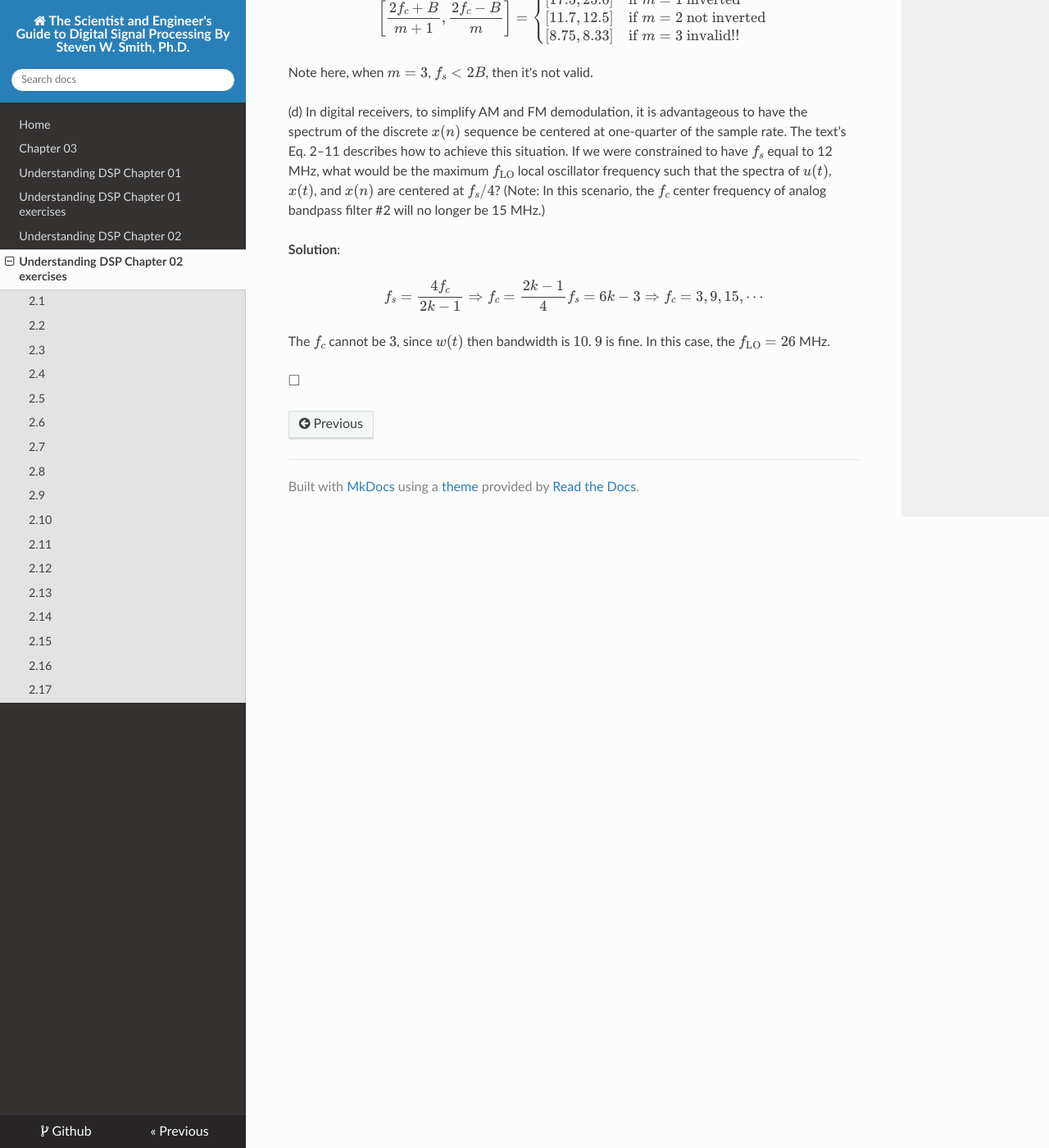
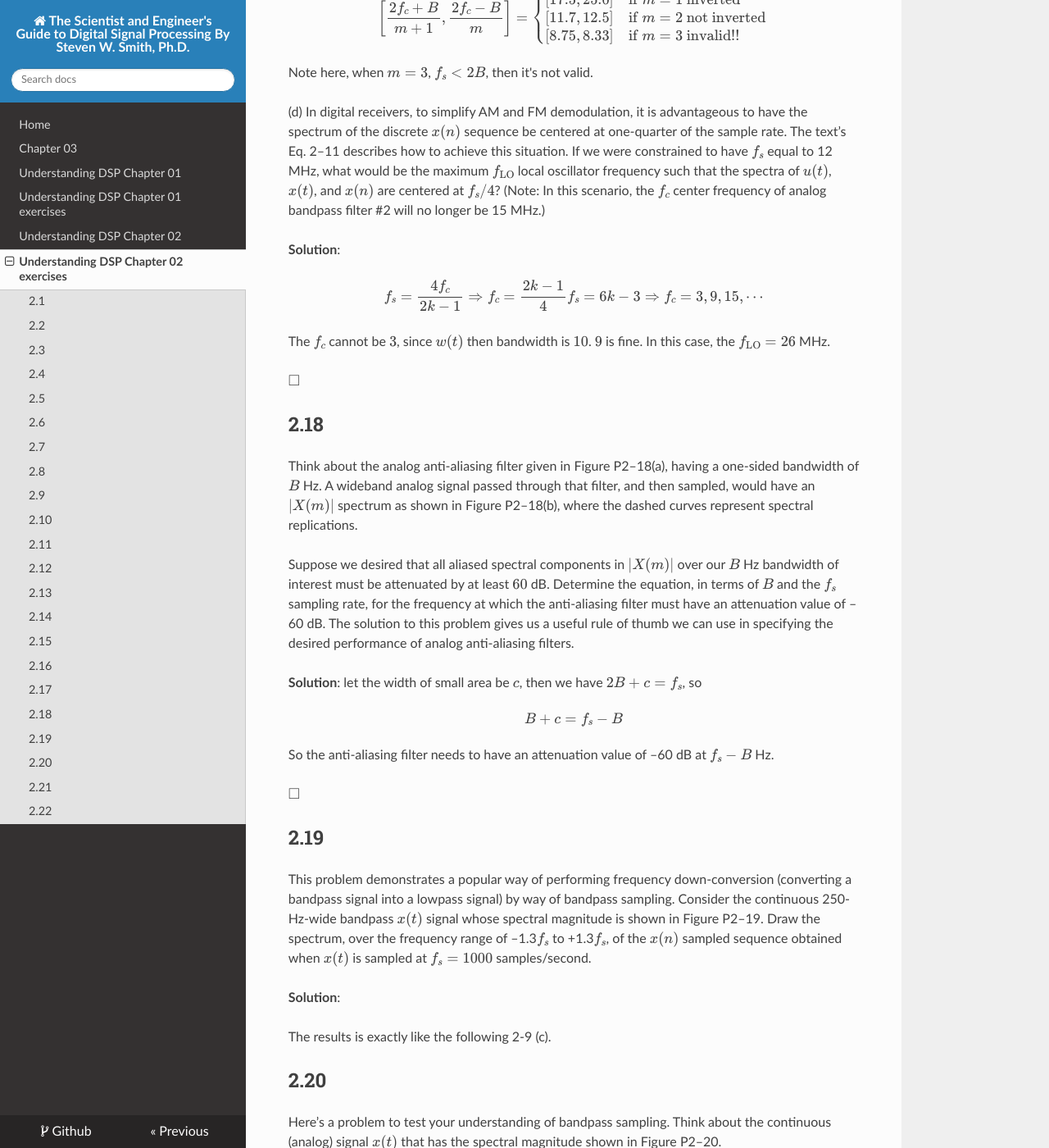
Before and after one commit to eroicaleo/dsp-guide, an MkDocs documentation site: the page built from docs/udsp02ex.md, in a window 1280 px wide and 1400 px high, scrolled down 7854 px. Shown: the whole window at 82% size. Built offline with MkDocs 1.6.1, drawn with Linux system fonts in a browser that asks for light colours; nearby versions of some CDN libraries; formulas are drawn with MathJax 3; some of the changed text lies outside the part shown.

Commit message:
finish udsp02ex.md

```diff
--- a/docs/udsp02ex.md
+++ b/docs/udsp02ex.md
@@ -421,3 +421,150 @@
 $9$ is fine. In this case, the $f_{\text{LO}} = 26$ MHz.
 
 $\square$
+
+## 2.18
+
+Think about the analog anti-aliasing filter given in Figure
+P2–18(a), having a one-sided bandwidth of $B$ Hz. A wideband
+analog signal passed through that filter, and then sampled,
+would have an $|X(m)|$ spectrum as shown in Figure
+P2–18(b), where the dashed curves represent spectral
+replications.
+
+Suppose we desired that all aliased spectral components in
+$|X(m)|$ over our $B$ Hz bandwidth of interest must be
+attenuated by at least $60$ dB. Determine the equation, in
+terms of $B$ and the $f_s$ sampling rate, for the frequency
+at which the anti-aliasing filter must have an attenuation
+value of –60 dB. The solution to this problem gives us a
+useful rule of thumb we can use in specifying the desired
+performance of analog anti-aliasing filters.
+
+**Solution**: let the width of small area be $c$,
+then we have $2B + c = f_s$, so
+
+$$
+B+c = f_s - B
+$$
+
+So the anti-aliasing filter needs to have an attenuation
+value of –60 dB at $f_s - B$ Hz.
+
+$\square$
+
+## 2.19
+
+This problem demonstrates a popular way of performing
+frequency down-conversion (converting a bandpass signal into
+a lowpass signal) by way of bandpass sampling. Consider the
+continuous 250-Hz-wide bandpass $x(t)$ signal whose spectral
+magnitude is shown in Figure P2–19. Draw the spectrum,
+over the frequency range of –1.3$f_s$ to +1.3$f_s$, of the
+$x(n)$ sampled sequence obtained when $x(t)$ is sampled at
+$f_s=1000$ samples/second.
+
+**Solution**:
+
+The results is exactly like the following 2-9 (c).
+
+## 2.20
+
+Here’s a problem to test your understanding of bandpass
+sampling. Think about the continuous (analog) signal $x(t)$
+that has the spectral magnitude shown in Figure P2–20.
+
+(a) What is the minimum $f_c$ center frequency, in terms of
+$x(t)$’s bandwidth $B$, that enables bandpass sampling of $x(t)$? Show your work.
+
+**Solution**: To be able to do the bandpass sampling,
+use the figure 2-9 (a) (b) you need at least to have
+
+$$
+f_c = B + B/2 = \frac{3}{2}B
+$$
+
+$\square$
+
+(b) Given your results in Part (a) above, determine if it is
+possible to perform bandpass sampling of the full spectrum
+of the commercial AM (amplitude modulation) broadcast radio band in North America. Explain your solution.
+
+**Solution**:
+
+According to the wiki, the commercial AM broadcast radio band in North America occupies the frequency range 535 to 1705 kHz.
+
+Then $B = 1170, B/2 = 585, f_c = 1120$, so
+$f_c < \frac{3}{2}B$.
+
+It is not possible.
+
+$\square$
+
+## 2.21
+
+Suppose we want to perform bandpass sampling of a continuous 5
+kHz-wide bandpass signal whose spectral magnitude is shown in Figure P2–21.
+
+Fill in the following table showing the various ranges of
+acceptable $f_s$ band-pass sampling rates, similar to the text’s
+Table 2–1, to avoid aliasing errors. Also list, in the rightmost
+column, for which values of m the sampled spectrum in the vicinity
+of zero Hz is inverted.
+
+**Solution**:
+
+$f_c = 25, B = 5$
+$$
+\left[
+    \frac{2 f_c + B}{m+1},
+    \frac{2 f_c - B}{m}
+ \right] =
+\begin{cases}
+    [27.5, 45.0] &\text{if } m = 1 \text{ inverted }\\
+    [18.3, 22.5] &\text{if } m = 2 \text{ not inverted }\\
+    [13.75, 15.0] &\text{if } m = 3 \text{ inverted } \\
+    [11, 11.25] &\text{if } m = 4 \text{ not inverted } \\
+    [9.17, 9] &\text{if } m = 5 \text{ invalid!! } \\
+\end{cases}
+$$
+
+$\square$
+
+## 2.22
+
+I recently encountered an Internet website that allegedly gave an
+algorithm for the minimum fs bandpass sampling rate for an analog
+bandpass signal centered at $f_c$ Hz, whose bandwidth is $B$ Hz. The algorithm is
+
+$$
+f_{s, \min } =
+\frac{4 f_c}{2Z - 1}
+$$
+
+where
+
+$$
+Z = \left\lfloor
+\frac{4 f_c + 2B}{4B}
+\right\rfloor
+$$
+
+Here’s the problem: Is the above $f_{s,\min}$ algorithm correct in
+computing the absolute minimum possible
+nonaliasing $f_s$ bandpass sampling rate for an analog bandpass
+signal centered at $f_c$ Hz, whose bandwidth is $B$ Hz? Verify
+your answer with an example.
+
+**Solution**:
+
+In ex 2.21, $f_c = 25, B = 5, Z = 5$,
+then
+
+$$
+f_{s, \min } =
+\frac{100}{9} = 11.11 > 11
+$$
+
+So this algorithm is not correct.
+
+$\square$
```
